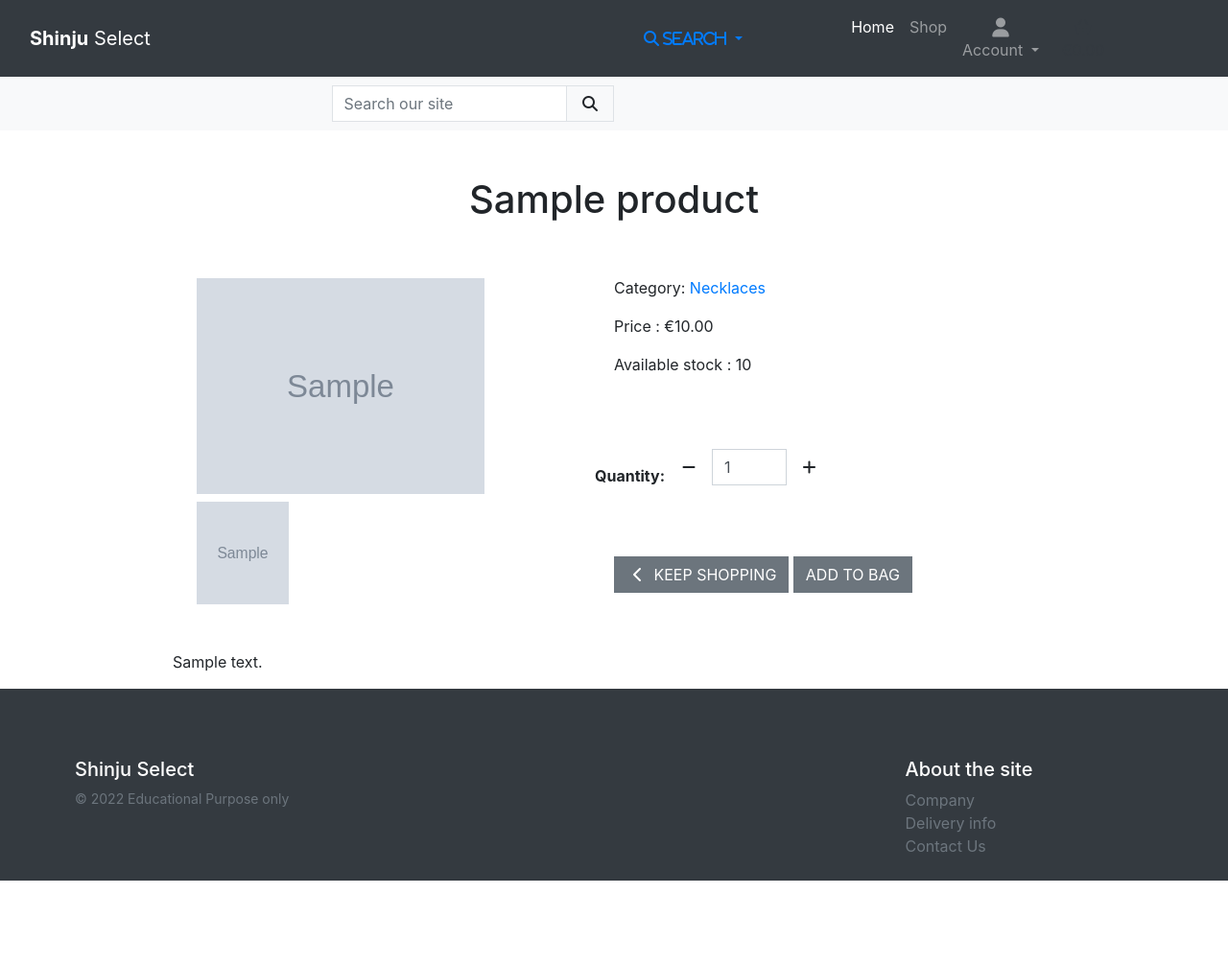
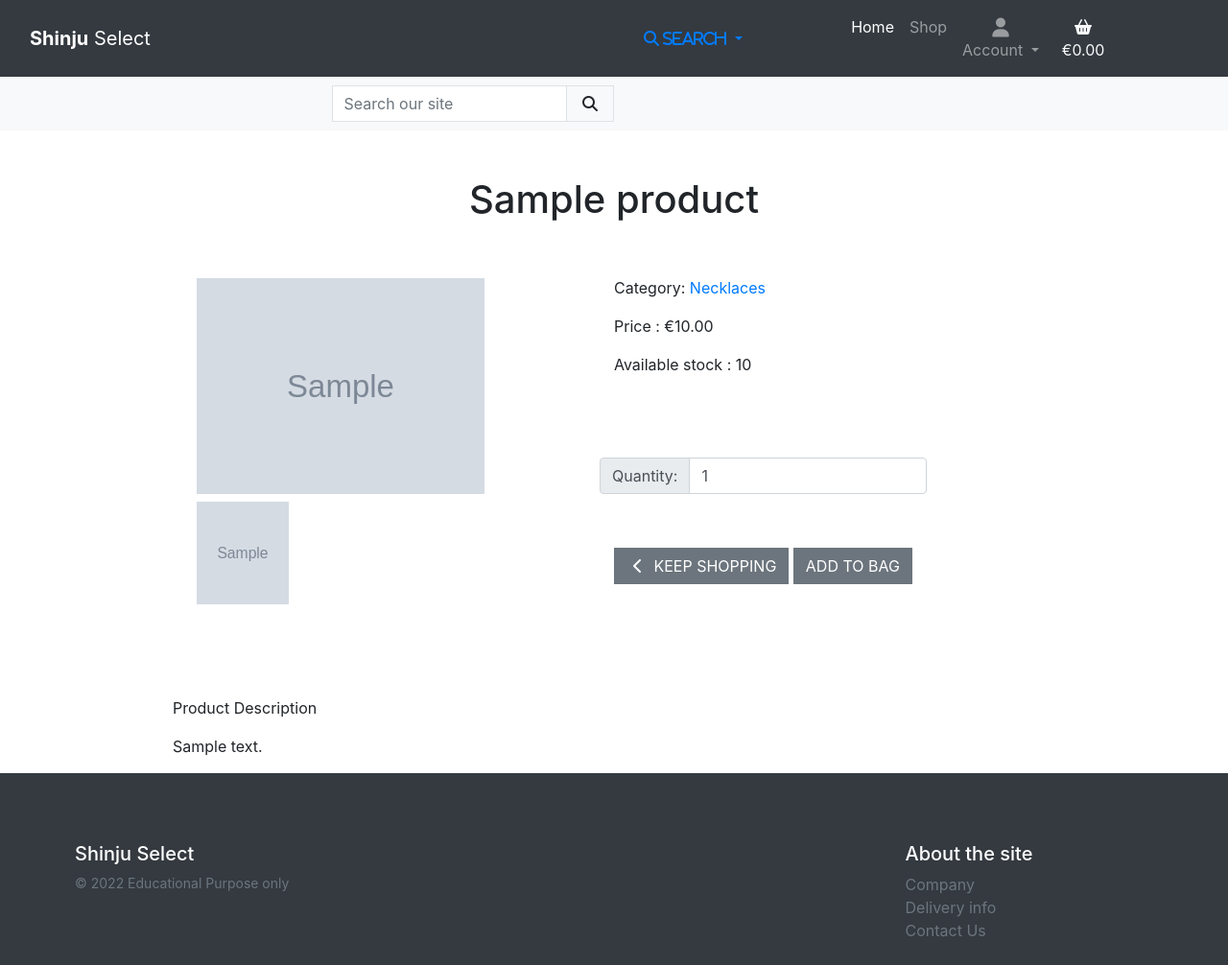
Before and after one commit to mwmlln/shinju_select, a Django app: page /products/1/ in a window 1280 px wide. Shown: the whole page at 96% size. Before the commit the page ends 918 px from the top, so only its background shows below. Run offline with Django 3.2, Linux system fonts and the light colour scheme; data comes from the database, SQL or seed files in the repository; tables that the repository leaves empty hold one stand-in row (values such as "Sample post"); grey boxes marked "Sample" are stand-in pictures; parts of the project's set-up code (start-up, migrations or seed data) failed here and were passed over; some libraries are stand-ins or nearby versions.

Commit message:
ADD: bag page content to list products in the bag, quantity has a bug which exceeds the stock number that needs fixing

```diff
--- a/bag/contexts.py
+++ b/bag/contexts.py
@@ -12,7 +12,6 @@ def bag_contents(request):
     bag = request.session.get('bag', {})
 
     for item_id, quantity in bag.items():
-        # if isinstance(item_data, int):
         product = get_object_or_404(Product, pk=item_id)
         total += quantity * product.price
         product_count += quantity
--- a/products/templates/products/product_detail.html
+++ b/products/templates/products/product_detail.html
@@ -2,10 +2,7 @@
 {% load static %}
 
 {% block extra_js %}
-<script
-  type="text/javascript"
-  src="https://ajax.googleapis.com/ajax/libs/jquery/1.9.1/jquery.min.js"
-></script>
+<script type="text/javascript" src="https://ajax.googleapis.com/ajax/libs/jquery/1.9.1/jquery.min.js"></script>
 {% endblock %} {% block content %}
 
 <h1 class="text-center mt-5">{{object.name}}</h1>
@@ -39,67 +36,26 @@
         <p>Available stock : {{object.stock}}</p>
       </div>
       <div>
-        <form
-          class="form"
-          action="{% url 'bag:add_to_bag' object.id %}"
-          method="POST"
-        >
+        <form class="form" action="{% url 'bag:add_to_bag' object.id %}" method="POST">
           {% csrf_token %}
-          <div class="form-row">
-            <p class="mt-3"><strong>Quantity:</strong></p>
-            <div class="form-group w-50">
-              <div class="input-group">
-                <div class="input-group-prepend">
-                  <button
-                    class="decrement-qty btn btn-black rounded-0"
-                    data-item_id="{{ object.id }}"
-                    id="decrement-qty_{{ object.id }}"
-                  >
-                    <span class="icon">
-                      <i class="fas fa-minus"></i>
-                    </span>
-                  </button>
-                </div>
-                <input
-                  class="form-control qty_input"
-                  type="number"
-                  name="quantity"
-                  value="1"
-                  min="1"
-                  max="{{ object.stock }}"
-                  data-item_id="{{ object.id }}"
-                  id="id_qty_{{ object.id }}"
-                />
-                <div class="input-group-append">
-                  <button
-                    class="increment-qty btn btn-black rounded-0"
-                    data-item_id="{{ object.id }}"
-                    id="increment-qty_{{ object.id }}"
-                  >
-                    <span class="icon">
-                      <i class="fas fa-plus"></i>
-                    </span>
-                  </button>
-                </div>
-              </div>
+
+
+          <div class="input-group flex-nowrap">
+            <div class="input-group-prepend">
+              <span class="input-group-text" id="addon-wrapping">Quantity:</span>
             </div>
+            <input class="form-control qty_input" type="number" name="quantity" value="1" min="1"
+              max="{{ object.stock }}" data-item_id="{{ object.id }}" id="id_qty_{{ object.id }}" />
           </div>
 
           <div class="col-12 mt-2">
-            <a
-              href="{% url 'products:products' %}"
-              class="btn btn-secondary rounded-0 mt-5"
-            >
+            <a href="{% url 'products:products' %}" class="btn btn-secondary rounded-0 mt-5">
               <span class="icon">
                 <i class="fas fa-chevron-left"></i>
               </span>
               <span class="text-uppercase">Keep Shopping</span>
             </a>
-            <input
-              type="submit"
-              class="btn btn-secondary rounded-0 text-uppercase mt-5"
-              value="Add to Bag"
-            />
+            <input type="submit" class="btn btn-secondary rounded-0 text-uppercase mt-5" value="Add to Bag" />
           </div>
           <input type="hidden" name="redirect_url" value="{{ request.path }}" />
         </form>
@@ -107,14 +63,17 @@
     </div>
   </div>
 
-  <div class="row">
+  <div class="row mt-5">
     <div class="col-10 offset-1">
-      <p>{{ object.description | linebreaksbr}}</p>
+      <p>Product Description</p>
+      <p>{{ object.description }}</p>
     </div>
   </div>
 </div>
 
-{% endblock %} {% block postloadjs %}
+{% endblock %}
+
+{% block postloadjs %}
 <script type="text/javascript">
   $(function () {
     $(".js-sub-img img").on("click", function () {
--- a/static/css/base.css
+++ b/static/css/base.css
@@ -60,6 +60,16 @@ main {
 }
 
 
+.mt-product-table .img-holder {
+  width: 50px;
+  overflow: hidden;
+  padding: 25px 0 22px;
+}
+
+.img-holder img {
+  width: 100%;
+}
+
 /* For product detail images taken from  */
 
 ul {
--- a/templates/base.html
+++ b/templates/base.html
@@ -89,7 +89,7 @@
               </div>
             </li>
             <li class="nav-item list-inline-item">
-              <a class="{% if total %}text-info font-weight-bold{% else %}text-dark{% endif %} nav-link"
+              <a class="{% if total %}text-info font-weight-bold{% else %}text-light{% endif %} nav-link"
                 href="{% url 'bag:view_bag' %}">
                 <div class="text-center">
                   <div><i class="fas fa-shopping-basket"></i></i></div>
```
Also changed, not shown: bag/templates/bag/bag.html (+46 -8 lines).
